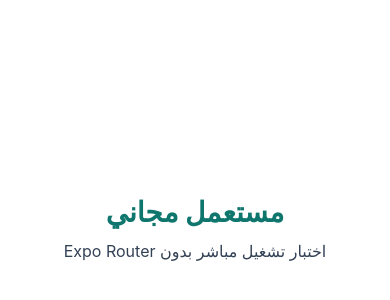
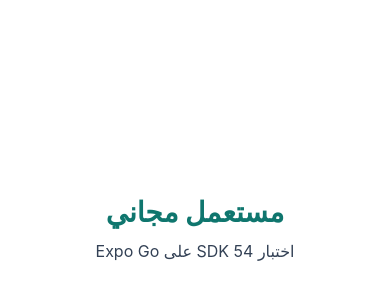
Before and after one commit to Bafageeh/used, a React Native app in the folder mobile/: screen / in a window 390 px wide. Shown: the part 194-494 px from the top of the page. Built offline with nearby package versions, Linux system fonts and the light colour scheme.

Commit message:
Restart clean SDK 54 Used Expo test

```diff
--- a/mobile/App.tsx
+++ b/mobile/App.tsx
@@ -6,7 +6,7 @@ export default function App() {
     <View style={styles.container}>
       <StatusBar style="dark" />
       <Text style={styles.title}>مستعمل مجاني</Text>
-      <Text style={styles.subtitle}>اختبار تشغيل مباشر بدون Expo Router</Text>
+      <Text style={styles.subtitle}>اختبار SDK 54 على Expo Go</Text>
     </View>
   );
 }
```
